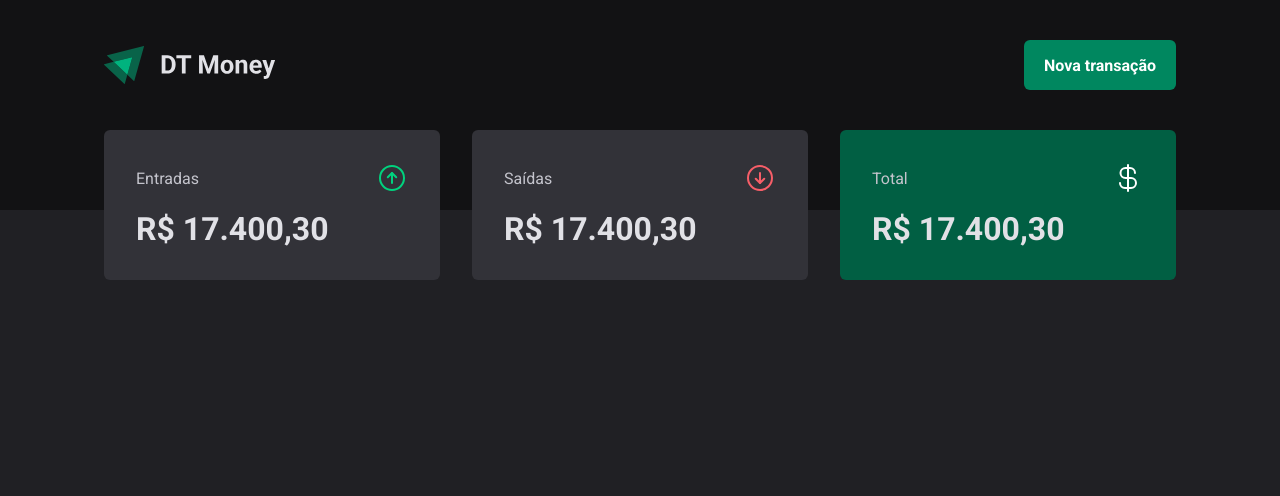
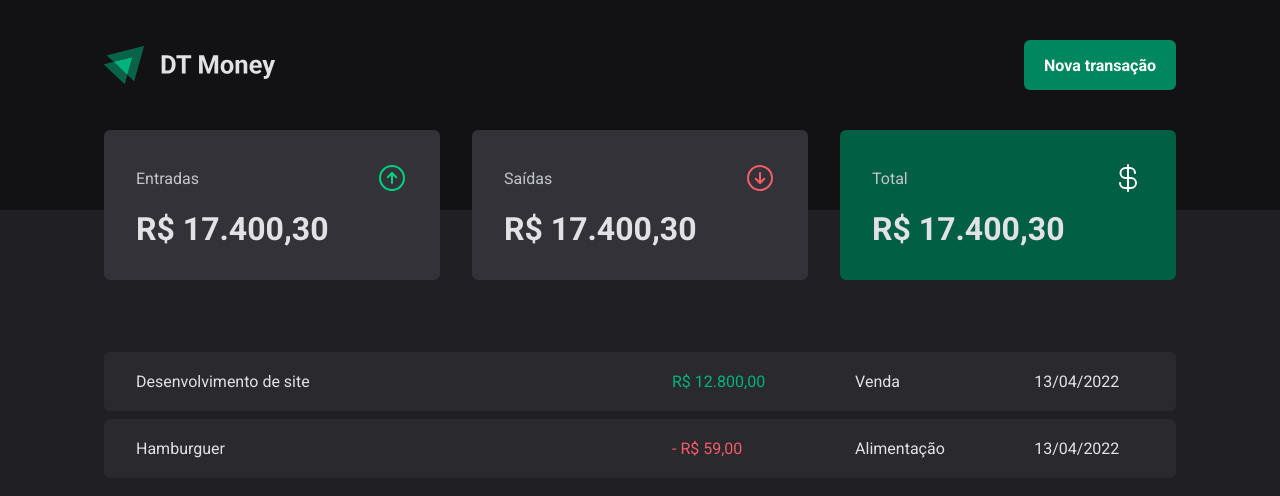
Before and after one commit to oseasmoreto/rocketseat-ignite-react-03-dt-money, a React (Vite) app: page / in a window 1280 px wide. Shown: the top 496 px of the page. Built offline with nearby package versions, Linux system fonts and the light colour scheme.

Commit message:
Adiciona tabela de listagem das transações

```diff
--- a/src/pages/Transactions/index.tsx
+++ b/src/pages/Transactions/index.tsx
@@ -1,12 +1,38 @@
 import { Header } from '../../components/Header'
 import { Summary } from '../../components/Summary'
-import { TransactionsContainer } from './styles'
+import {
+  PriceHighlight,
+  TransactionsContainer,
+  TransactionsTable,
+} from './styles'
 
 export function Transactions() {
   return (
-    <TransactionsContainer>
+    <div>
       <Header />
       <Summary />
-    </TransactionsContainer>
+      <TransactionsContainer>
+        <TransactionsTable>
+          <tbody>
+            <tr>
+              <td width="50%">Desenvolvimento de site</td>
+              <td>
+                <PriceHighlight variant="income">R$ 12.800,00</PriceHighlight>
+              </td>
+              <td>Venda</td>
+              <td>13/04/2022</td>
+            </tr>
+            <tr>
+              <td width="50%">Hamburguer</td>
+              <td>
+                <PriceHighlight variant="outcome"> - R$ 59,00</PriceHighlight>
+              </td>
+              <td>Alimentação</td>
+              <td>13/04/2022</td>
+            </tr>
+          </tbody>
+        </TransactionsTable>
+      </TransactionsContainer>
+    </div>
   )
 }
--- a/src/pages/Transactions/styles.ts
+++ b/src/pages/Transactions/styles.ts
@@ -1,3 +1,39 @@
 import styled from 'styled-components'
 
-export const TransactionsContainer = styled.main``
+export const TransactionsContainer = styled.main`
+  width: 100%;
+  max-width: 1120px;
+  margin: 4rem auto 0;
+  padding: 0 1.5rem;
+`
+
+export const TransactionsTable = styled.table`
+  width: 100%;
+  border-collapse: separate;
+  border-spacing: 0 0.5rem;
+
+  td {
+    padding: 1.25rem 2rem;
+    background: ${(props) => props.theme['gray-700']};
+
+    &:first-child {
+      border-top-left-radius: 6px;
+      border-bottom-left-radius: 6px;
+    }
+
+    &:last-child {
+      border-top-right-radius: 6px;
+      border-bottom-right-radius: 6px;
+    }
+  }
+`
+interface PriceHighlightProps {
+  variant: 'income' | 'outcome'
+}
+
+export const PriceHighlight = styled.span<PriceHighlightProps>`
+  color: ${(props) =>
+    props.variant === 'income'
+      ? props.theme['green-300']
+      : props.theme['red-300']};
+`
```
